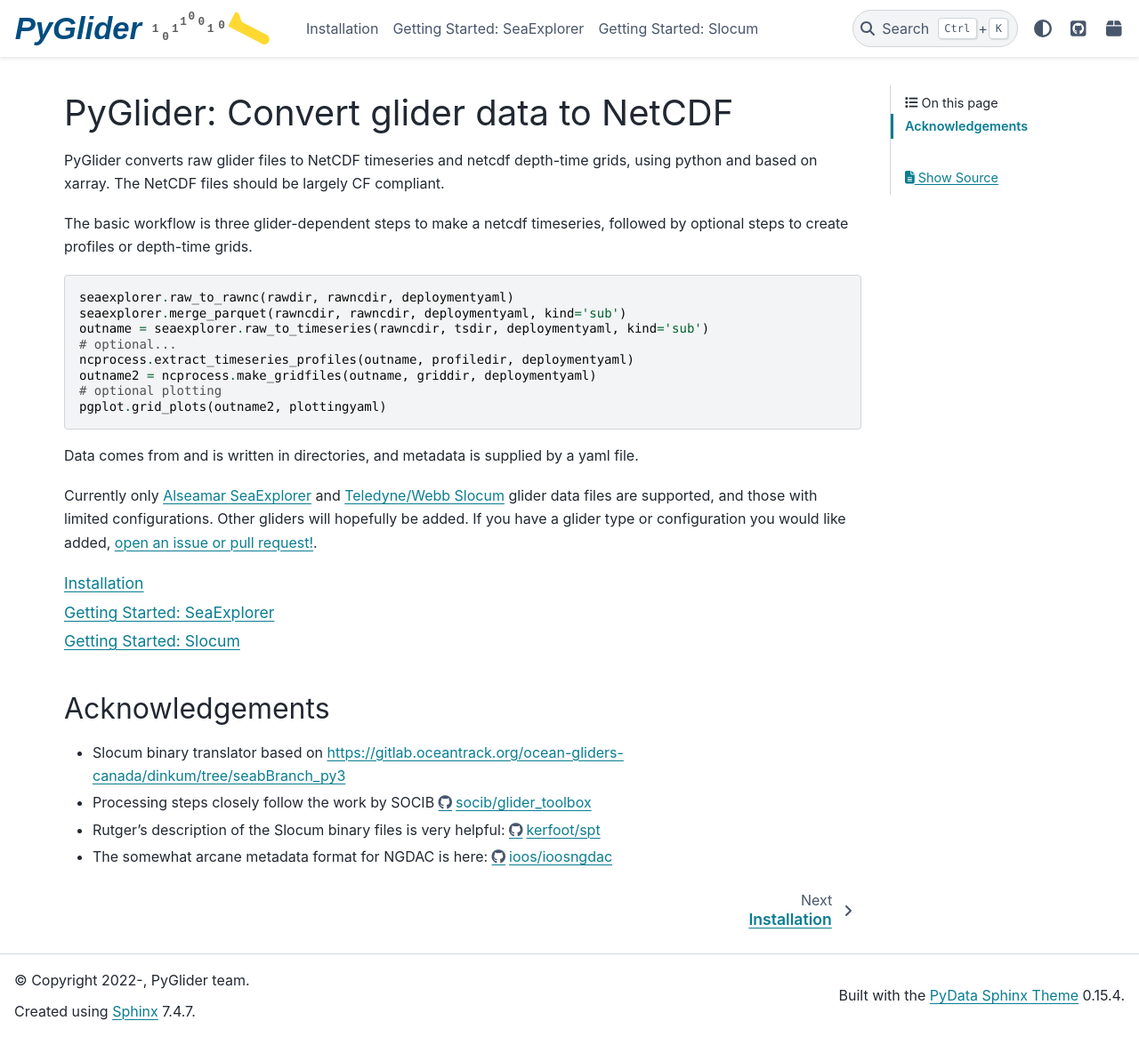
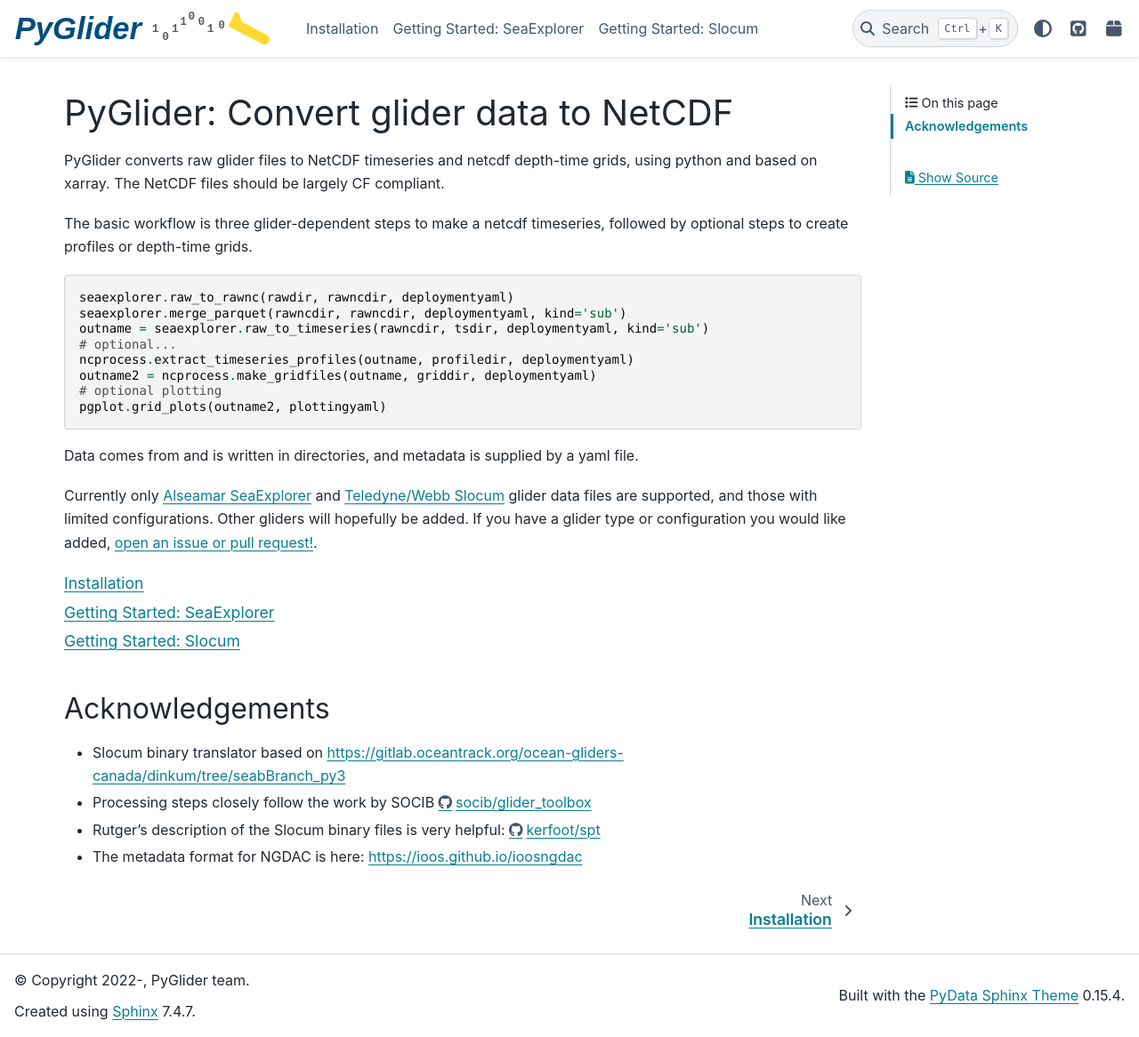
Before and after one commit to c-proof/pyglider, a Sphinx documentation site: the page built from docs/index.md, in a window 1280 px wide and 1166 px high. Shown: the whole window at 89% size. Built offline with Sphinx 7.4.7 and the PyData theme 0.15.4, drawn with Linux system fonts in a browser that asks for light colours; pages that are not in the unit, such as notebooks, are missing from menus.

Commit message:
Update NGDAC reference
Use the link recommended by @kerfoot for the IOOS NGDAC

```diff
--- a/docs/index.md
+++ b/docs/index.md
@@ -41,4 +41,4 @@
 - Processing steps closely follow the work by SOCIB
 <https://github.com/socib/glider_toolbox>
 - Rutger's description of the Slocum binary files is very helpful: <https://github.com/kerfoot/spt/wiki/Slocum-Glider-Data-File-Primer>
-- The somewhat arcane metadata format for NGDAC is here: <https://github.com/ioos/ioosngdac/wiki/NGDAC-NetCDF-File-Format-Version-2>
+- The metadata format for NGDAC is here: <https://ioos.github.io/ioosngdac>
```
